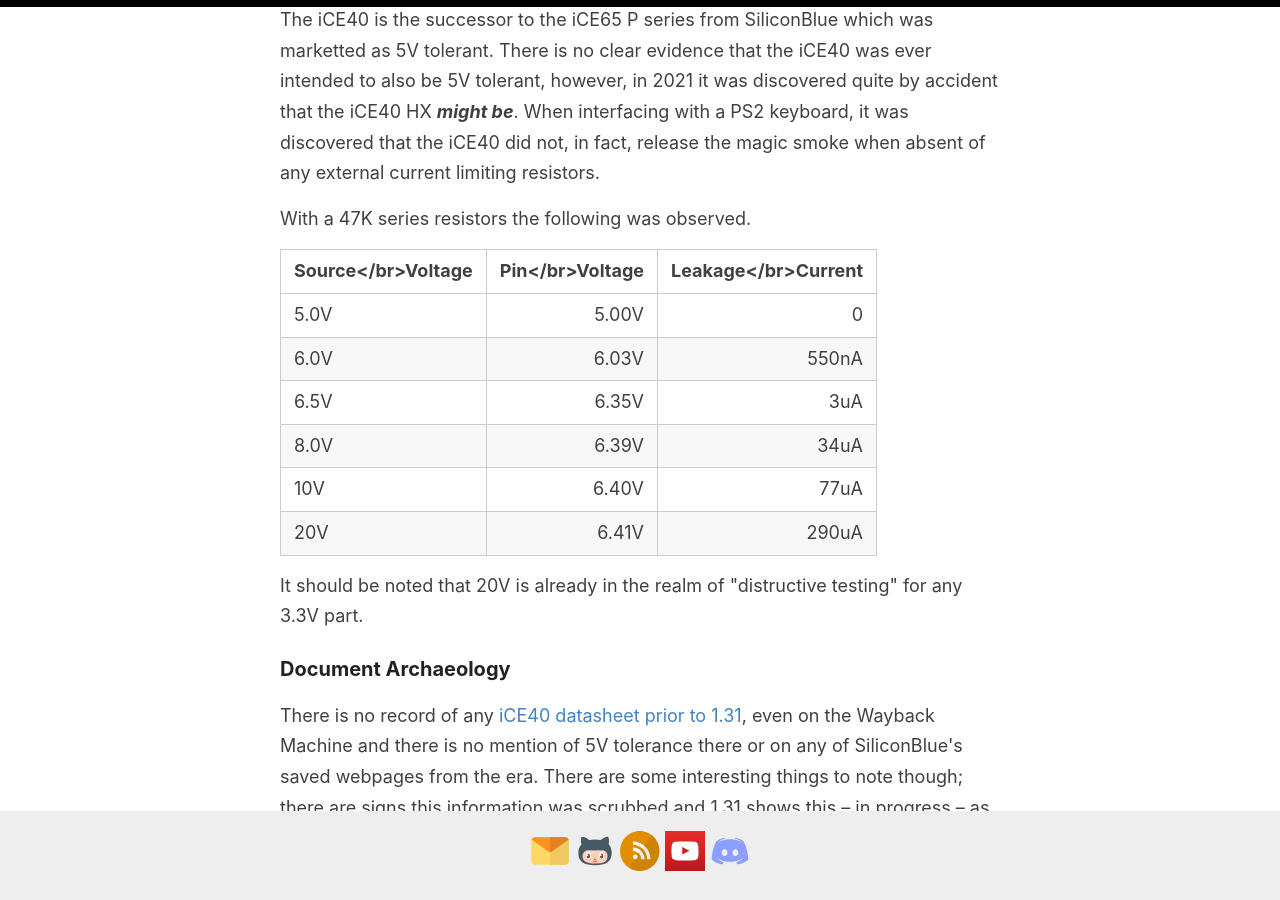
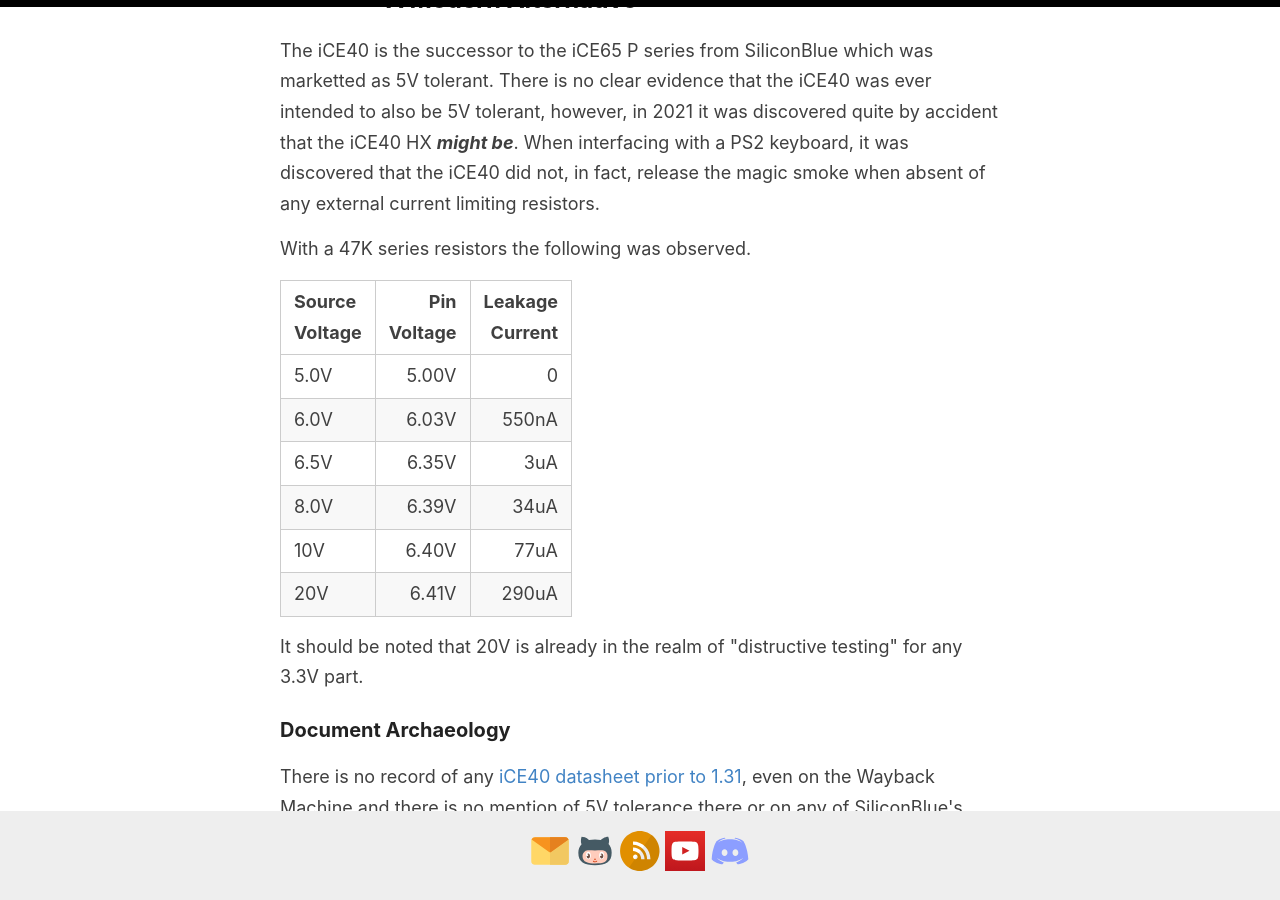
Before and after one commit to lostcatproductions/lostcatproductions.github.io, a Jekyll site: the page built from _posts/2026-02-25-on-5v-fpga.md, in a window 1280 px wide and 900 px high, scrolled down 2298 px. Built offline with Jekyll 4.4.1, drawn with Linux system fonts in a browser that asks for light colours; comment, search, counter and statistics services are not loaded; some of the changed text lies outside the part shown.

Commit message:
Fixed stupid HTML error

```diff
--- a/_posts/2026-02-25-on-5v-fpga.md
+++ b/_posts/2026-02-25-on-5v-fpga.md
@@ -15,7 +15,7 @@ So lets get this out of the way right now -- there is a true 5V FPGA on the mark
 
 It's interestingly difficult to just "browse" to these from Microchips website though, so I've included links.
 
-|Part|Logic</br>Cells|RAM</br>(Kbit)|AVR|
+|Part|Logic<br/>Cells|RAM<br/>(Kbit)|AVR|
 |-|:-:|:-:|:-:|
 |[AT40K10(LV)](https://www.microchip.com/en-us/product/at40k10)[/(AL)](https://www.microchip.com/en-us/product/at40k10al)|576|4.5|No|
 |[AT40K20(LV)](https://www.microchip.com/en-us/product/at40k20)[/(AL)](https://www.microchip.com/en-us/product/at40k20)|1024|8|No|
@@ -48,7 +48,7 @@ The iCE40 is the successor to the iCE65 P series from SiliconBlue which was mark
 
 With a 47K series resistors the following was observed.
 
-|Source</br>Voltage|Pin</br>Voltage|Leakage</br>Current|
+|Source<br/>Voltage|Pin<br/>Voltage|Leakage<br/>Current|
 |-|-:|-:|
 |5.0V|5.00V|0|
 |6.0V|6.03V|550nA|
```
